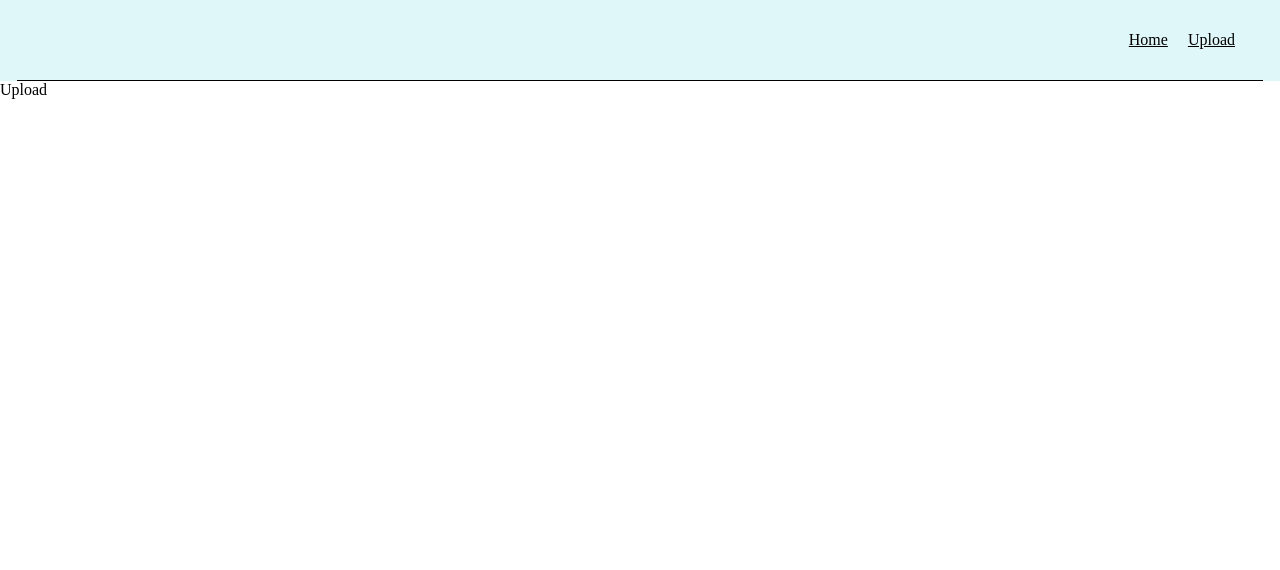
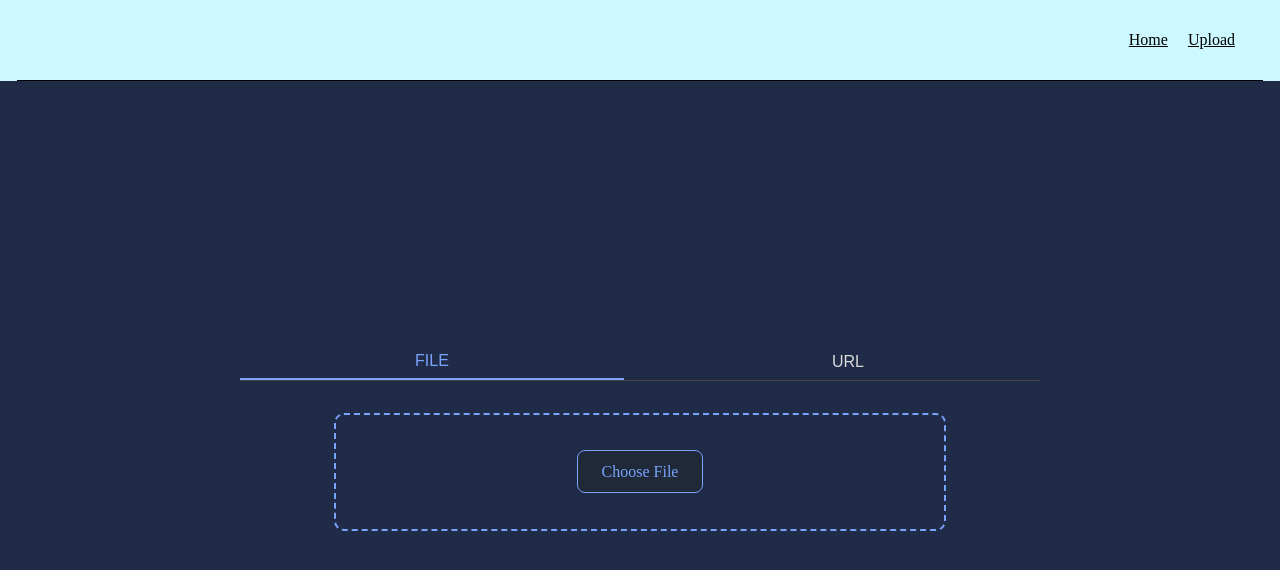
Before and after one commit to ShaneS02/RAG_AI_Decision_System, a React (Vite) app in the folder Project/rag_ui/: page /upload in a window 1280 px wide. Shown: the top 570 px of the page. Built offline with nearby package versions, Linux system fonts and the light colour scheme.

Commit message:
Created the initial prototype UI interface for the uploads page

```diff
--- a/Project/rag_ui/src/components/Navbar.css
+++ b/Project/rag_ui/src/components/Navbar.css
@@ -1,5 +1,5 @@
 .navbar {
-	background-color: #e0f7fa;
+	background-color: #cbf9ff;
 }
 
 .navbar-container {
--- a/Project/rag_ui/src/components/QueryForm.css
+++ b/Project/rag_ui/src/components/QueryForm.css
@@ -11,7 +11,7 @@
 	padding: 0.5rem;
 	border-radius: 0.75rem;
 
-	border: 1px solid #cbf9ff;
+	border: 1px solid #111827;
 }
 
 .queryInput {
--- a/Project/rag_ui/src/components/ResponseViewer.css
+++ b/Project/rag_ui/src/components/ResponseViewer.css
@@ -1,7 +1,8 @@
 .response {
-	background-color: #e0f7fa;
+	background-color: #cbf9ff;
 	border-radius: 5px;
 
+	min-height: 33rem;
 	max-width: 50rem;
 	width: 100%;
 	margin: 0 auto;
--- /dev/null
+++ b/Project/rag_ui/src/pages/FileUpload.jsx
@@ -0,0 +1,22 @@
+const FileUpload = () => {
+	const handleFileChange = (e) => {
+		const file = e.target.files[0];
+		console.log(file);
+	};
+
+	return (
+		<div className="upload-box">
+			<input
+				type="file"
+				id="fileUpload"
+				className="file-input"
+				onChange={handleFileChange}
+			/>
+			<label htmlFor="fileUpload" className="file-label">
+				Choose File
+			</label>
+		</div>
+	);
+};
+
+export default FileUpload;
--- a/Project/rag_ui/src/pages/Home.css
+++ b/Project/rag_ui/src/pages/Home.css
@@ -5,10 +5,10 @@ body {
 }
 
 .homePage {
-	background-color: #e0f7fa;
+	background-color: #1f2b47;
 	display: flex;
 	flex-direction: column;
-	height: 100vh; /* allows page to grow taller than viewport */
+	height: 90vh;
 }
 
 .responseViewer {
--- /dev/null
+++ b/Project/rag_ui/src/pages/Upload.css
@@ -0,0 +1,91 @@
+.upload-page {
+	background-color: #1f2b47;
+	display: flex;
+	justify-content: center; /* horizontal */
+	align-items: center; /* vertical */
+	flex-direction: column;
+	height: 90vh;
+	color: #ffffff;
+}
+
+.tabs {
+	display: flex;
+	gap: 2rem;
+	border-bottom: 1px solid #444;
+	margin-bottom: 2rem;
+
+	min-width: 100vh;
+}
+
+.tabs button {
+	flex: 1; /*makes file and url tab take equal space*/
+	background: none;
+	border: none;
+	color: #dbdbdb;
+	font-size: 1rem;
+	cursor: pointer;
+	padding-bottom: 0.5rem;
+}
+
+.tabs button.active {
+	color: #7aa2ff;
+	border-bottom: 2px solid #7aa2ff;
+}
+
+.upload-box {
+	flex: 1;
+	min-width: 40vw;
+	border: 2px dashed #7aa2ff;
+	padding: 3rem;
+	text-align: center;
+	border-radius: 10px;
+}
+
+.file-input {
+	display: none;
+}
+
+.url-section {
+	display: flex;
+	flex-direction: column;
+	gap: 1rem; /* space between input + button */
+	align-items: center;
+}
+
+.url-input {
+	width: 100%;
+	background-color: #1f2b47;
+	border: 1px solid #5d7dc9;
+	color: #ffffff;
+
+	padding: 7px;
+}
+
+.url-input::placeholder {
+	color: #7d91c0;
+}
+
+.url-input:hover {
+	border: 1px solid #ffffff;
+}
+
+.url-input:focus {
+	border: 1px solid #7aa2ff;
+	outline: none;
+}
+
+.file-label,
+.url-button {
+	padding: 0.75rem 1.5rem;
+	background-color: #1f2937;
+	border: 1px solid #7aa2ff;
+	border-radius: 8px;
+	color: #7aa2ff;
+	cursor: pointer;
+	transition: 0.2s;
+}
+
+.file-label:hover,
+.url-button:hover {
+	background-color: #273244;
+}
--- a/Project/rag_ui/src/pages/Upload.jsx
+++ b/Project/rag_ui/src/pages/Upload.jsx
@@ -1,7 +1,38 @@
-import React from "react";
+import { useState } from "react";
+import FileUpload from "./FileUpload";
+import UrlUpload from "./UrlUpload";
+
+import "./Upload.css";
 
 const Upload = () => {
-	return <div>Upload</div>;
+	const [activeTab, setActiveTab] = useState("file");
+
+	return (
+		<div className="upload-page">
+			{/*tab section*/}
+			<div className="tabs">
+				<button
+					className={activeTab === "file" ? "active" : ""}
+					onClick={() => setActiveTab("file")}
+				>
+					FILE
+				</button>
+
+				<button
+					className={activeTab === "url" ? "active" : ""}
+					onClick={() => setActiveTab("url")}
+				>
+					URL
+				</button>
+			</div>
+
+			{/* Content */}
+			<div className="tab-content">
+				{activeTab === "file" && <FileUpload />}
+				{activeTab === "url" && <UrlUpload />}
+			</div>
+		</div>
+	);
 };
 
 export default Upload;
--- /dev/null
+++ b/Project/rag_ui/src/pages/UrlUpload.jsx
@@ -0,0 +1,28 @@
+import { useState } from "react";
+
+const UrlUpload = () => {
+	const [url, setUrl] = useState("");
+
+	const handleSubmit = () => {
+		console.log(url);
+	};
+
+	return (
+		<div className="upload-box">
+			<div className="url-section">
+				<input
+					type="text"
+					placeholder="Enter URL..."
+					className="url-input"
+					value={url}
+					onChange={(e) => setUrl(e.target.value)}
+				/>
+				<button className="url-button" onClick={handleSubmit}>
+					Upload
+				</button>
+			</div>
+		</div>
+	);
+};
+
+export default UrlUpload;
```
Also changed, not shown: Project/rag_ui/src/pages/Home.jsx (+14 -0 lines).
